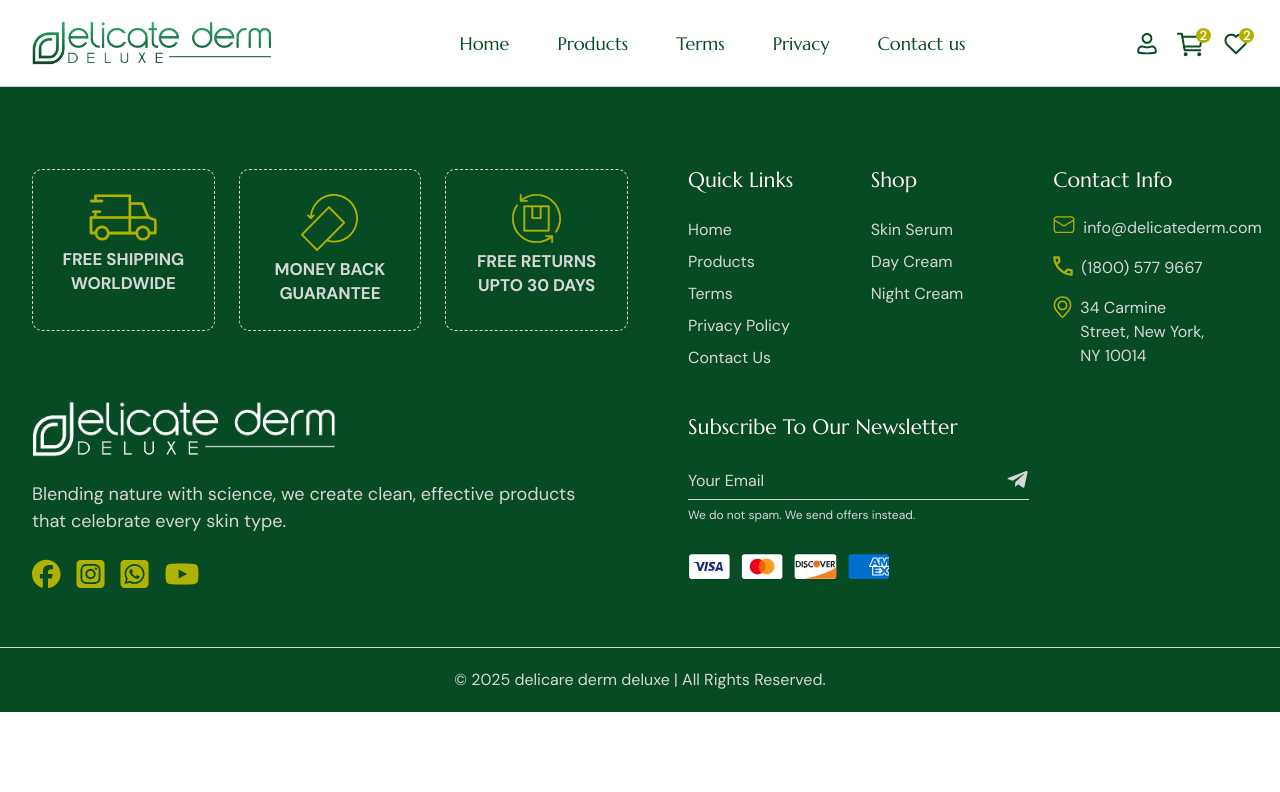
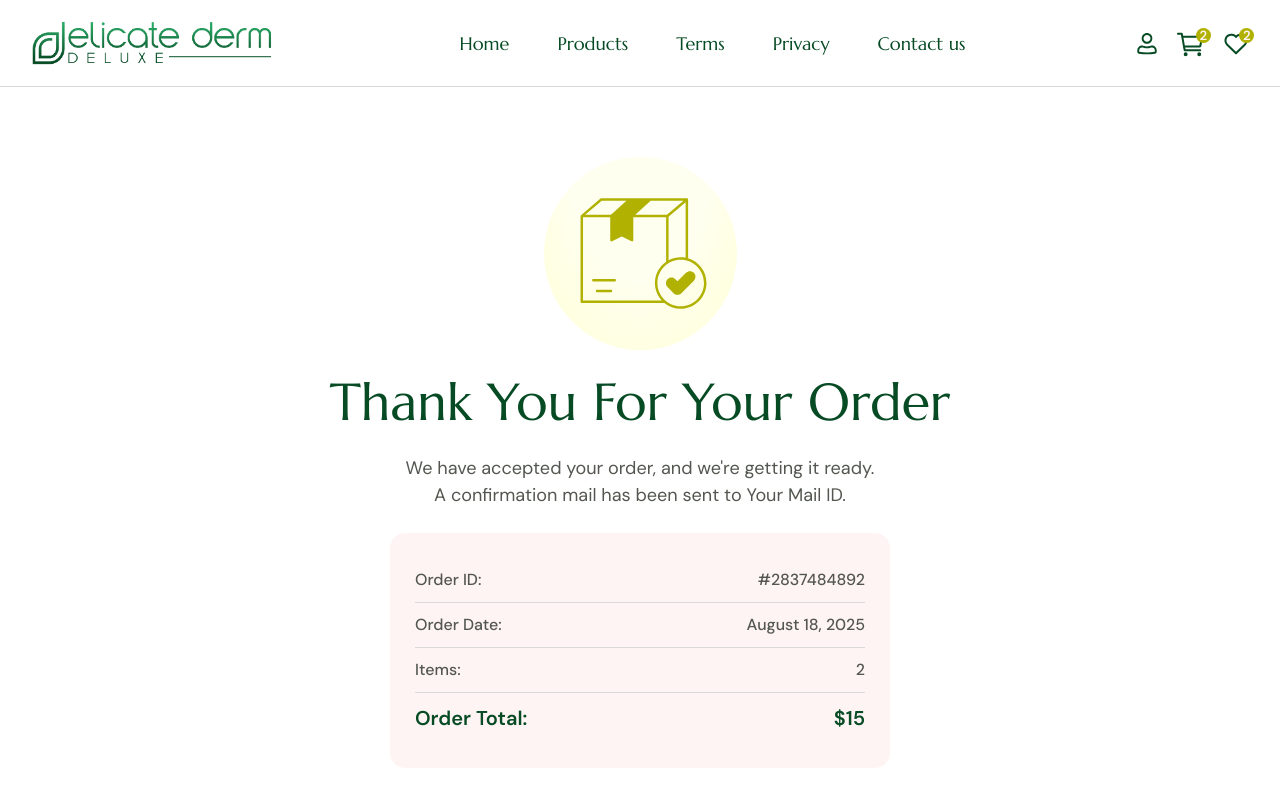
Before and after one commit to deeptesh-cc/delicate-derm-deluxe, a React (Vite) app: page /thank-you in a window 1280 px wide. Shown: the top 792 px of the page. Built offline with nearby package versions, Linux system fonts and the light colour scheme.

Commit message:
thank you page design

```diff
--- a/src/App.jsx
+++ b/src/App.jsx
@@ -8,6 +8,7 @@
 import ProductDetails from "./pages/ProductDetails";
 import CartPage from "./pages/CartPage";
 import ContactUs from "./pages/ContactUs";
+import ThankYou from "./pages/ThankYou";
 
 
 function App() {
@@ -30,6 +31,7 @@
             <Route path="/cart" element={<CartPage />} />
             <Route path="/checkout" element={<CheckoutPage />} />
             <Route path="/contact" element={<ContactUs />} />
+            <Route path="/thank-you" element={<ThankYou />} />
           </Routes>
       <Footer/>
     </div>
--- a/src/css/style.css
+++ b/src/css/style.css
@@ -762,6 +762,27 @@
     margin: 17px 0;
     font-size: 23px;
 }
+.order-bill-area {
+    background-color: var(--color-white);
+    border-radius: 0.938rem;
+    padding: 1.563rem;
+    max-width: 31.25rem;
+    margin: 0.938rem auto 1.563rem;
+}
+.order-bill-area ul li {
+    font-weight: 500;
+    justify-content: space-between;
+    display: flex;
+    border-bottom: 1px solid #d9d9d9;
+    padding: 0.625rem 0;
+    font-size: 1rem;
+}
+.order-bill-area ul li:last-child {
+    font-size: 1.25rem;
+    font-weight: 600;
+    border-bottom: 0;
+    color: var(--color-dark);
+}
 @media (min-width: 992px){
     .category-circle{
         margin: 0px -1.8rem;
--- /dev/null
+++ b/src/pages/ThankYou.jsx
@@ -0,0 +1,57 @@
+import SectionTitle from "../components/SectionTitle"
+import Button from "../components/Button"
+
+function ThankYou() {
+
+    const today = new Date();
+      const day = today.getDate();
+      const month = today.toLocaleString('default', { month: 'long' }); // getMonth() is 0-indexed
+      const year = today.getFullYear();
+
+    return(
+        <section className="sectionGap">
+            <div className="container">
+            <div className="row justify-content-center">
+            <div className="col-lg-8">
+                <div className="text-center">
+                    <img src="/images/icons/order-placed.svg" alt="" class="mb-4"/>
+                    <SectionTitle
+                    title="Thank You For Your Order"
+                    extraclasses="mb-4"
+                    />
+                    <p className="mb-4">We have accepted your order, and we're getting it ready. <br/> A confirmation mail has been sent to Your Mail ID.</p>
+                </div>
+                <div className="order-bill-area">
+                    <ul>
+                        <li className="">
+                            Order ID:
+                            <span>#2837484892</span>
+                        </li>
+                        <li className="">
+                            Order Date:
+                            <span>{month} {day}, {year}</span>
+                        </li>
+                        <li className="">
+                            Items:
+                            <span id="billedItems">2</span>
+                        </li>
+                        <li className="">
+                            Order Total:
+                            <span id="billedTotal">$15</span>
+                        </li>
+                    </ul>
+                </div>
+                <p class="text-center mb-4">
+                    <img src="/images/icons/shipping.svg" class="me-1" width="40" /> Estimated delivery between 3-5 business days
+                 </p>
+                 <div className="text-center">
+                 <Button to="/" variant="solid">Back To Home</Button>
+                 </div>
+            </div>
+            </div>
+            </div>
+        </section>
+    )
+}
+
+export default ThankYou
```
Also changed, not shown: public/images/icons/order-placed.svg (added).
